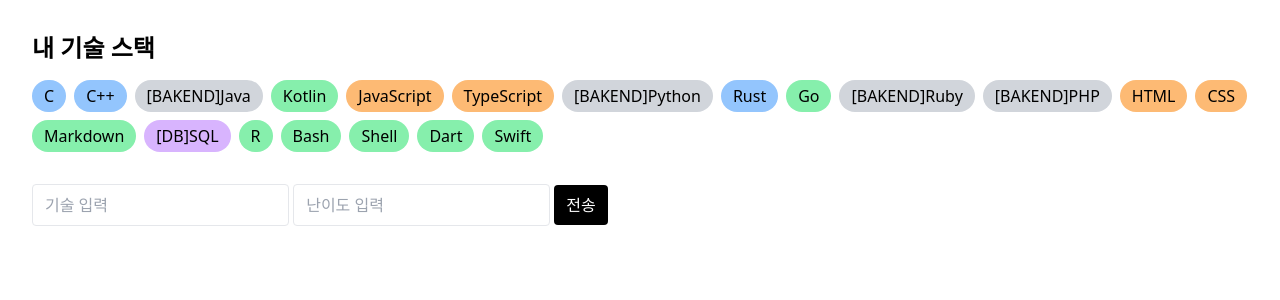
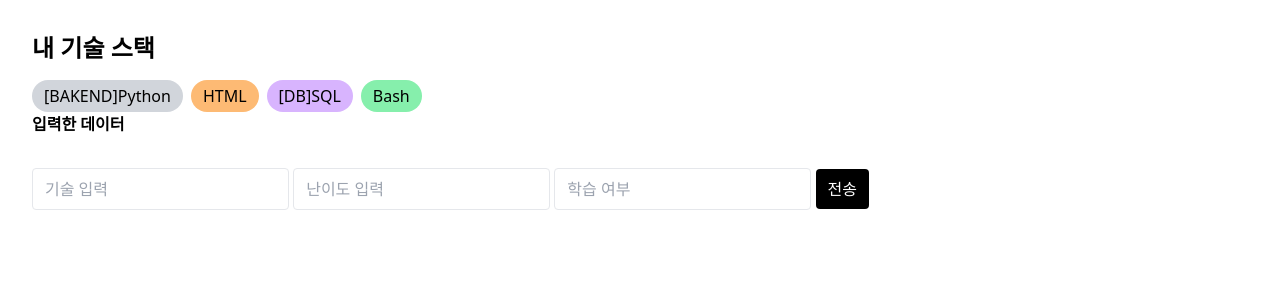
Before and after one commit to wooju2942/hello_flask, a Flask app: page / in a window 1280 px wide. Shown: the top 300 px of the page. Run offline with Flask 3, Linux system fonts and the light colour scheme; some libraries are stand-ins or nearby versions.

Commit message:
260415 저장 및 목록 출력

```diff
--- a/app.py
+++ b/app.py
@@ -1,26 +1,22 @@
-from flask import Flask, render_template, request
+from flask import Flask, render_template, request, redirect
 
 app = Flask(__name__)
+messages = []
 
 @app.route('/')
 def home():
-    skills = [
-        "C", "C++", "C#", "Java", "Kotlin",
-        "JavaScript", "TypeScript",
-        "Python", "Rust", "Go",
-        "Ruby", "PHP",
-        "HTML", "CSS", "Markdown",
-        "SQL", "R",
-        "Bash", "Shell",
-        "Dart", "Swift"
-    ]
-    return render_template('index.html', data=skills)
+    skills = ["Python","HTML","SQL","Bash"]
+    return render_template('index.html', data=skills, messages=messages)
 
 @app.route('/send', methods=['POST'])
 def send():
     skill = request.form.get('skill')
     level = request.form.get('level')
-    return skill + " : " + level
+    status = request.form.get('status')
+
+    messages.append(status + " / " + level + " / " + skill)
+
+    return redirect('/')
 
 if __name__ == '__main__':
     app.run(debug=True)
--- a/templates/index.html
+++ b/templates/index.html
@@ -6,7 +6,6 @@
 </head>
 <body class="p-8">
     <h1 class="text-2xl font-bold mb-4">내 기술 스택</h1>
-
     <div class="flex gap-2 flex-wrap">
         {% for skill in data %}
             {% if skill != "C#" %}
@@ -18,19 +17,24 @@
                     <span class="bg-orange-300 px-3 py-1 rounded-full">{{ skill }}</span>
                 {% elif skill == "C" or skill == "C++" or skill == "Rust" %}
                     <span class="bg-blue-300 px-3 py-1 rounded-full">{{ skill }}</span>
-                {% elif skill == "Go" or skill == "Dart" or skill == "Kotlin" or skill == "Swift" or skill == "Bash" or skill == "Shell" or skill == "Markdown" or skill == "R" %}
+                {% else %}
                     <span class="bg-green-300 px-3 py-1 rounded-full">{{ skill }}</span>
-                {% else %}
-                    <span class="bg-gray-300 px-3 py-1 rounded-full">{{ skill }}</span>
                 {% endif %}
             {%endif%}
         {% endfor %}
     </div>
+    <div>
+        <h2 class="mt9 text=xl font-bold">입력한 데이터</h2>
+        {% for item in messages %}
+            <div class="bg-yellow-200 p-2 m-2 rounded">{{ item }}</div>
+        {% endfor %}
+    </div>
     <form action="/send" method="POST" class="mt-8">
+
         <input type="text" name="skill" placeholder="기술 입력" class="border px-3 py-2 rounded">
         <input type="text" name="level" placeholder="난이도 입력" class="border px-3 py-2 rounded">
+        <input type="text" name="status" placeholder="학습 여부" class="border px-3 py-2 rounded">
         <button type="submit" class="bg-black text-white px-3 py-2 rounded">전송</button>
-</form>
-</form>
+    </form>
 </body>
 </html>
```
Also changed, not shown: README.md.
